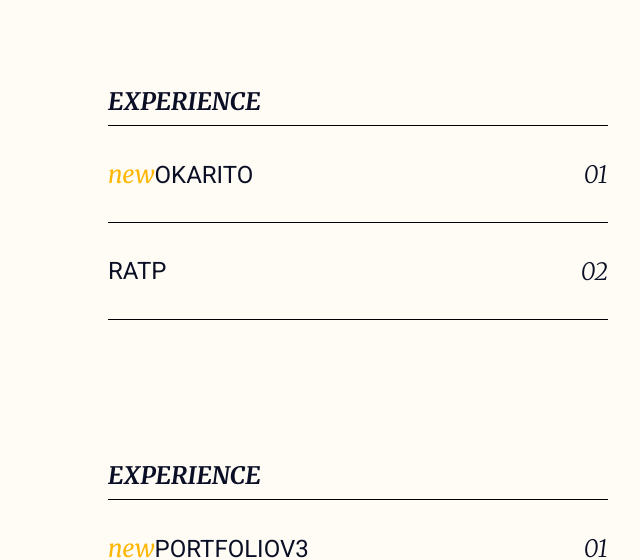
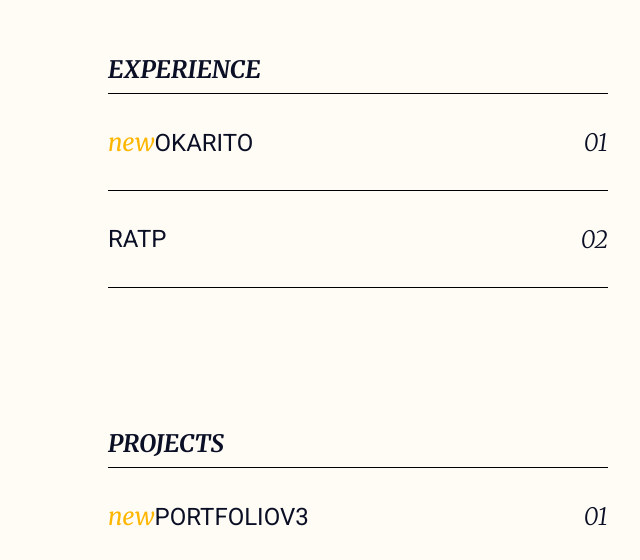
Before and after one commit to alexandrelam/portfolio, a Nuxt app: page / in a window 1280 px wide. Shown: the part 1038-1598 px from the top of the page, without its empty margins (640-1280 px from the left). Built offline with nearby package versions, Linux system fonts and the light colour scheme.

Commit message:
fixed padding and height of experiences section

```diff
--- a/components/sections/Experiences.vue
+++ b/components/sections/Experiences.vue
@@ -48,15 +48,13 @@ section.experiences
   div.images
   div
     CardList(title="experience" :cardElements="experiencesCards")
-    CardList(title="experience" :cardElements="projectsCards").projects
+    CardList(title="projects" :cardElements="projectsCards").projects
 </template>
 
 <style lang="scss" scoped>
 .experiences {
   display: flex;
-  height: 100vh;
-  margin-top: 18rem;
-  padding: 2rem;
+  padding: 18rem 2rem;
 
   .images {
     flex-grow: 1;
```
